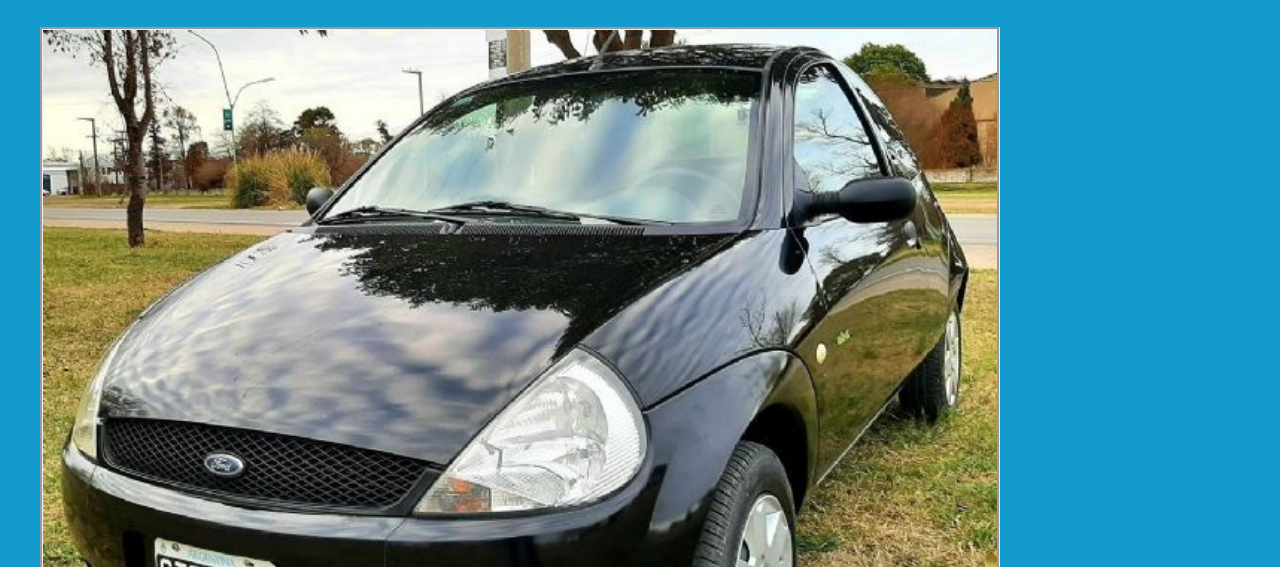
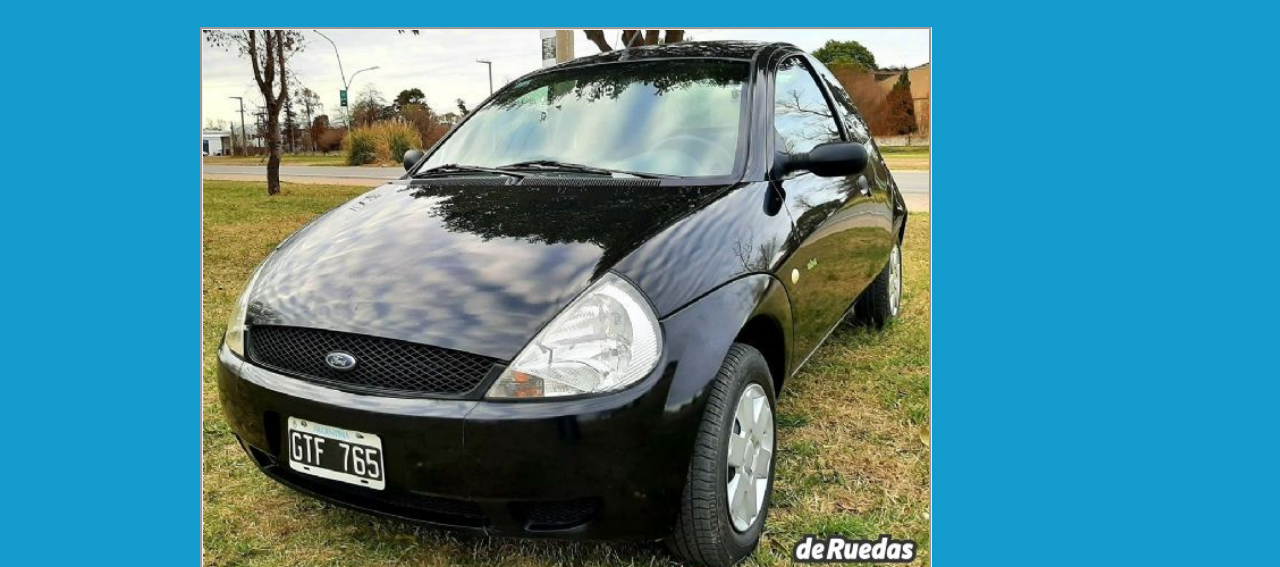
Before and after one commit to TomyMontenegro99/PFMontenegro, a plain HTML site: page paginas/auto.html in a window 1280 px wide. Shown: the part 385-952 px from the top of the page. Drawn offline with Linux system fonts and the light colour scheme; files whose address does not match are found by name.

Commit message:
se agrego transformacion a compra tu auto.html

```diff
--- a/estilos/estilos.css
+++ b/estilos/estilos.css
@@ -92,10 +92,6 @@ ul {
 .hero__contenido-info {
     padding: 30px;
     margin-left: 80px;
-
-
-
-
 }
 .hero__contenido-info h1{
 
@@ -160,7 +156,7 @@ ul {
 
 .auto{
     background-color: rgb(18, 155, 204);
-    padding:30px 40px;
+    padding:30px ;
 }
 
 .auto__nombre{
@@ -172,9 +168,16 @@ ul {
     color: rgb(0, 0, 0);
 }
 .auto__imagen{
-    width: 80%;
+    width: 60%;
+    margin-left:170px;
     border-style: groove;
+    transition: transform .2s;
 }
+
+.auto__imagen:hover{
+    transform: scale(1.3);
+}
+
 .auto__video iframe{
     margin-left: 30px;
 }
@@ -378,10 +381,6 @@ ul {
 
 /* media */
 
-@media only screen and (max-width:768px){
-
-}
-
 @media only screen and (max-width:576px){
     .encabezado__contenido{
         display:list-item;
@@ -442,6 +441,7 @@ ul {
     }
 
     .pie-pagina{
+        margin-left: -650px;
         font-size: 15px;
     }
 
```
Also changed, not shown: paginas/compra-tu-auto.html (+0 -5 lines), paginas/vende-tu-auto.html (+0 -2 lines).
